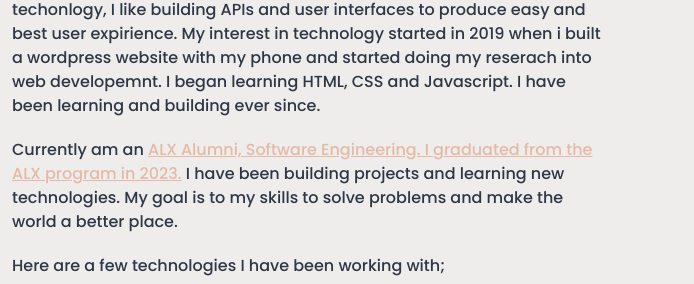
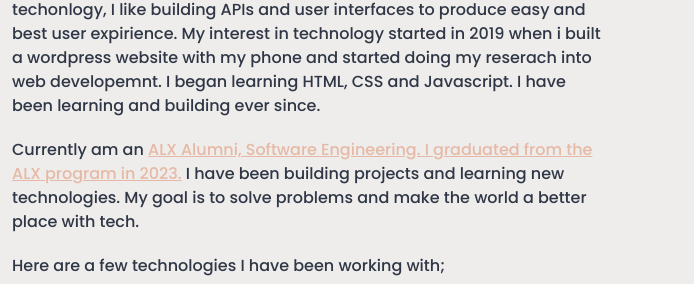
Before and after one commit to AbdulRaufAl-hassan101010/portfolio_, a Next.js app: page / in a window 1280 px wide. Shown: the part 1015-1299 px from the top of the page, without its empty margins (0-694 px from the left). Built offline with nearby package versions, Linux system fonts and the light colour scheme.

Commit message:
typo corrections

```diff
--- a/src/app/page.tsx
+++ b/src/app/page.tsx
@@ -90,8 +90,8 @@ export default function Home() {
                       program in 2023.
                     </span>{" "}
                     I have been building projects and learning new technologies.
-                    My goal is to my skills to solve problems and make the world
-                    a better place.
+                    My goal is to solve problems and make the world a better
+                    place with tech.
                   </p>
 
                   <div className="">
```
